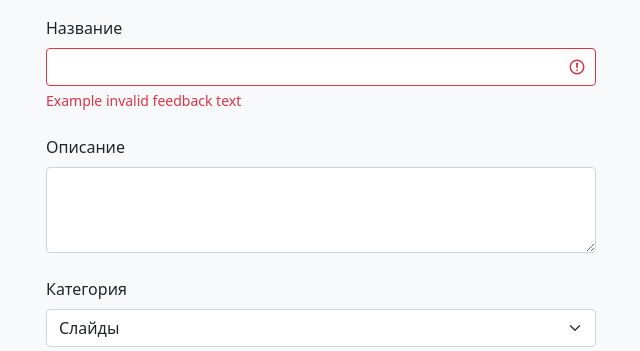
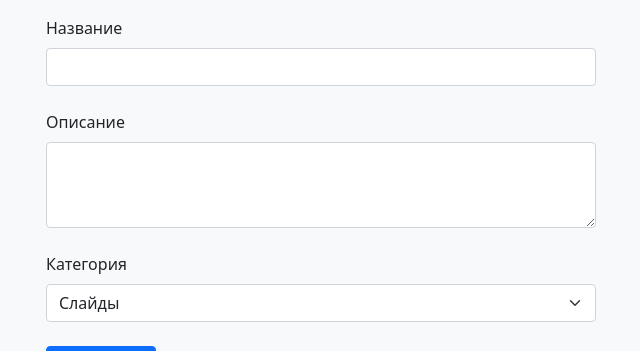
Before and after one commit to HeadLikeAHole/balloons, a PHP site: page /product-form.php in a window 1280 px wide. Shown: the part 1081-1432 px from the top of the page, without its empty margins (319-959 px from the left). Run offline with PHP 8.4, Linux system fonts and the light colour scheme; data comes from the database, SQL or seed files in the repository; some libraries are stand-ins or nearby versions.

Commit message:
Error handling

```diff
--- a/config.php
+++ b/config.php
@@ -2,7 +2,7 @@
 
 $dns = 'mysql:host=localhost;dbname=balloons;charset=utf8';
 $user = 'root';
-$password = 'k';
+$password = '';
 
 //$dns = 'mysql:host=sql110.epizy.com;dbname=epiz_28555585_balloons;charset=utf8';
 //$user = 'epiz_28555585';
--- a/header.php
+++ b/header.php
@@ -1,4 +1,4 @@
-<?php include 'includes/main.php' ?>
+<?php include 'includes/user.php' ?>
 
 <html>
 <head>
@@ -44,7 +44,3 @@
         </div>
     </nav>
     <div class="container">
-        <!-- display general errors and errors from hidden fields (errors that don't contain hyphens in their names) -->
-        <?php if (isset($_GET['error']) && strpos($_GET['error'], '-') === false): ?>
-            <div class="invalid-feedback">Please provide a valid city.</div>
-        <?php endif; ?>
--- a/includes/errors.php
+++ b/includes/errors.php
@@ -1,22 +1,22 @@
 <?php
 
 $errors = [
-    'dberror' => 'Ошибка базы данных',
-    'username-empty' => 'Укажите логин',
-    'password-empty' => 'Укажите пароль',
-    'username-wrong' => 'Логин не существует',
-    'password-wrong' => 'Неверный пароль',
-    'productidinvalid' => 'Неверный ID товара',
-    'useridinvalid' => 'Неверный ID пользователя',
-    'categoryidinvalid' => 'Неверный ID категории',
-    'title-invalid' => 'Название должно содержать от 1 до 255 символов',
-    'description-invalid' => 'Описание должно содержать от 1 до 65535 символов',
-    'image-not-selected' => 'Убедитесь, что вы выбрали изображение',
-    'image-too-large' => 'Размер изображения не должен превышать 5МБ',
-    'image-name-invalid' => 'Название файла должно содержать от 1 до 50 символов (A-Z, a-z, 0-9, -, _, "пробел")',
-    'image-extension-invalid' => 'Изображение должно быть одним из следующих форматов: jpg, jpeg, png, gif',
-    'image-name-exists' => 'Файл с таким именем уже существует',
-    'image-upload-failure' => 'Неудалось загрузить файл',
-    'image-rename-failure' => 'Неудалось переименовать изображение',
-    'image-delete-failure' => 'Неудалось удалить изображение'
+    'dberror' => 'Ошибка базы данных.',
+    'username-empty' => 'Укажите логин.',
+    'password-empty' => 'Укажите пароль.',
+    'username-wrong' => 'Логин не существует.',
+    'password-wrong' => 'Неверный пароль.',
+    'productidinvalid' => 'Неверный ID товара.',
+    'useridinvalid' => 'Неверный ID пользователя.',
+    'categoryidinvalid' => 'Неверный ID категории.',
+    'title-invalid' => 'Название должно содержать от 1 до 255 символов.',
+    'description-invalid' => 'Описание должно содержать от 1 до 65535 символов.',
+    'image-not-selected' => 'Убедитесь, что Вы выбрали изображение.',
+    'image-too-large' => 'Размер изображения не должен превышать 5МБ.',
+    'image-name-invalid' => 'Название файла должно содержать от 1 до 50 символов (A-Z, a-z, 0-9, -, _, "пробел").',
+    'image-extension-invalid' => 'Изображение должно быть одним из следующих форматов: jpg, jpeg, png, gif.',
+    'image-name-exists' => 'Файл с таким именем уже существует.',
+    'image-upload-failure' => 'Неудалось загрузить файл.',
+    'image-rename-failure' => 'Неудалось переименовать изображение.',
+    'image-delete-failure' => 'Неудалось удалить изображение.'
 ];
--- a/includes/login-submit.php
+++ b/includes/login-submit.php
@@ -2,6 +2,7 @@
 
 if (isset($_POST['login-submit'])) {
     include 'classes/UserModel.php';
+    include 'helperFunctions.php';
 
     $username = filter_input(INPUT_POST, 'username', FILTER_SANITIZE_SPECIAL_CHARS);
     $password = filter_input(INPUT_POST, 'password', FILTER_SANITIZE_SPECIAL_CHARS);
--- a/includes/main.php
+++ /dev/null
@@ -1,14 +0,0 @@
-<?php
-
-include 'classes/UserModel.php';
-include 'errors.php';
-include 'helperFunctions.php';
-
-session_start();
-
-try {
-    $user = (new UserModel)->getLoggedInUser();
-} catch (PDOException $e) {
-    $data['error'] = 'dberror';
-    sendError('/', $data);
-}
--- a/includes/product-delete.php
+++ b/includes/product-delete.php
@@ -1,9 +1,10 @@
 <?php
 
-include 'main.php';
+include 'user.php';
 
 if (isset($_POST['product-delete']) && $user) {
     include 'classes/ProductModel.php';
+    include 'helperFunctions.php';
 
     try {
         // data to be converted to query string inside "sendError" method
--- /dev/null
+++ b/includes/user.php
@@ -0,0 +1,7 @@
+<?php
+
+include 'classes/UserModel.php';
+
+session_start();
+
+$user = (new UserModel)->getLoggedInUser();
--- a/product-form.php
+++ b/product-form.php
@@ -3,6 +3,7 @@
 include 'header.php';
 include 'includes/classes/ProductModel.php';
 include 'includes/classes/CategoryModel.php';
+include 'includes/errors.php';
 
 if (isset($_GET['id'])) {
     $product = (new ProductModel)->get('id', $_GET['id']);
@@ -16,29 +17,46 @@ $categories = (new CategoryModel)->getAll([], ['order_by' => 'id']);
 <div class="product-form mx-auto">
     <h1 class="display-4 text-center mb-5">Создать товар</h1>
 
+    <!-- display general errors and errors from hidden fields (errors that don't contain hyphens in their names) -->
+    <?php if (isset($_GET['error']) && strpos($_GET['error'], '-') === false): ?>
+        <div class="mb-4 text-danger"><?= $errors[$_GET['error']] ?></div>
+    <?php endif; ?>
+
     <form action="includes/product-submit" method="post" enctype="multipart/form-data">
         <input type="hidden" id="id" name="id" value="<?= $product->id ?? '' ?>">
+
         <input type="hidden" id="user_id" name="user_id" value="<?= $user->id ?>">
+
         <div class="mb-3">
             <label for="image" class="form-label">Выберите изображение</label>
-            <input class="form-control" type="file" id="image" name="image">
+            <input class="form-control <?= isset($_GET['error']) && substr($_GET['error'], 0, strlen('image-')) === 'image-' ? 'is-invalid' : '' ?>" type="file" id="image" name="image">
+            <!-- display file field error (starts with "image-") -->
+            <?php if (isset($_GET['error']) && substr($_GET['error'], 0, strlen('image-')) === 'image-'): ?>
+                <div class="invalid-feedback"><?= $errors[$_GET['error']] ?></div>
+            <?php endif; ?>
             <div class="mt-3">
                 <img src="<?= isset($product) ? $product->getImageUrl() : '' ?>" alt="" id="image-preview" class="w-100">
             </div>
-            <!-- display file field error (starts with "image-") -->
-            <?php if (isset($_GET['error']) && substr($_GET['error'], 0, strlen('image-')) === 'image-'): ?>
-                <div class="invalid-feedback">Please provide a valid city.</div>
+        </div>
+
+        <div class="mb-4">
+            <label for="title" class="form-label">Haзвание</label>
+            <input type="text" class="form-control <?= isset($_GET['error']) && substr($_GET['error'], 0, strlen('title-')) === 'title-' ? 'is-invalid' : '' ?>" id="title" name="title" value="<?= $_GET['title'] ?? $product->title ?? '' ?>">
+            <!-- display title field error (starts with "title-") -->
+            <?php if (isset($_GET['error']) && substr($_GET['error'], 0, strlen('title-')) === 'title-'): ?>
+                <div class="invalid-feedback"><?= $errors[$_GET['error']] ?></div>
             <?php endif; ?>
         </div>
-        <div class="mb-4">
-            <label for="title" class="form-label">Haзвание</label>
-            <input type="text" class="form-control is-invalid" id="title" name="title" value="<?= $_GET['title'] ?? $product->title ?? '' ?>">
-            <div class="invalid-feedback">Example invalid feedback text</div>
-        </div>
+
         <div class="mb-4">
             <label for="description" class="form-label">Описание</label>
-            <textarea class="form-control" id="description" name="description" rows="3"><?= $_GET['description'] ?? $product->description ?? '' ?></textarea>
+            <textarea class="form-control <?= isset($_GET['error']) && substr($_GET['error'], 0, strlen('description-')) === 'description-' ? 'is-invalid' : '' ?>" id="description" name="description" rows="3"><?= $_GET['description'] ?? $product->description ?? '' ?></textarea>
+            <!-- display description field error (starts with "image-") -->
+            <?php if (isset($_GET['error']) && substr($_GET['error'], 0, strlen('description-')) === 'description-'): ?>
+                <div class="invalid-feedback"><?= $errors[$_GET['error']] ?></div>
+            <?php endif; ?>
         </div>
+
         <div class="mb-4">
             <label for="category_id" class="form-label">Категория</label>
             <select class="form-select" id="category_id" name="category_id">
@@ -52,6 +70,7 @@ $categories = (new CategoryModel)->getAll([], ['order_by' => 'id']);
                 <?php endforeach; ?>
             </select>
         </div>
+
         <button type="submit" name="product-submit" class="btn btn-primary">Сохранить</button>
     </form>
 </div>
```
Also changed, not shown: includes/product-submit.php (+6 -5 lines).
